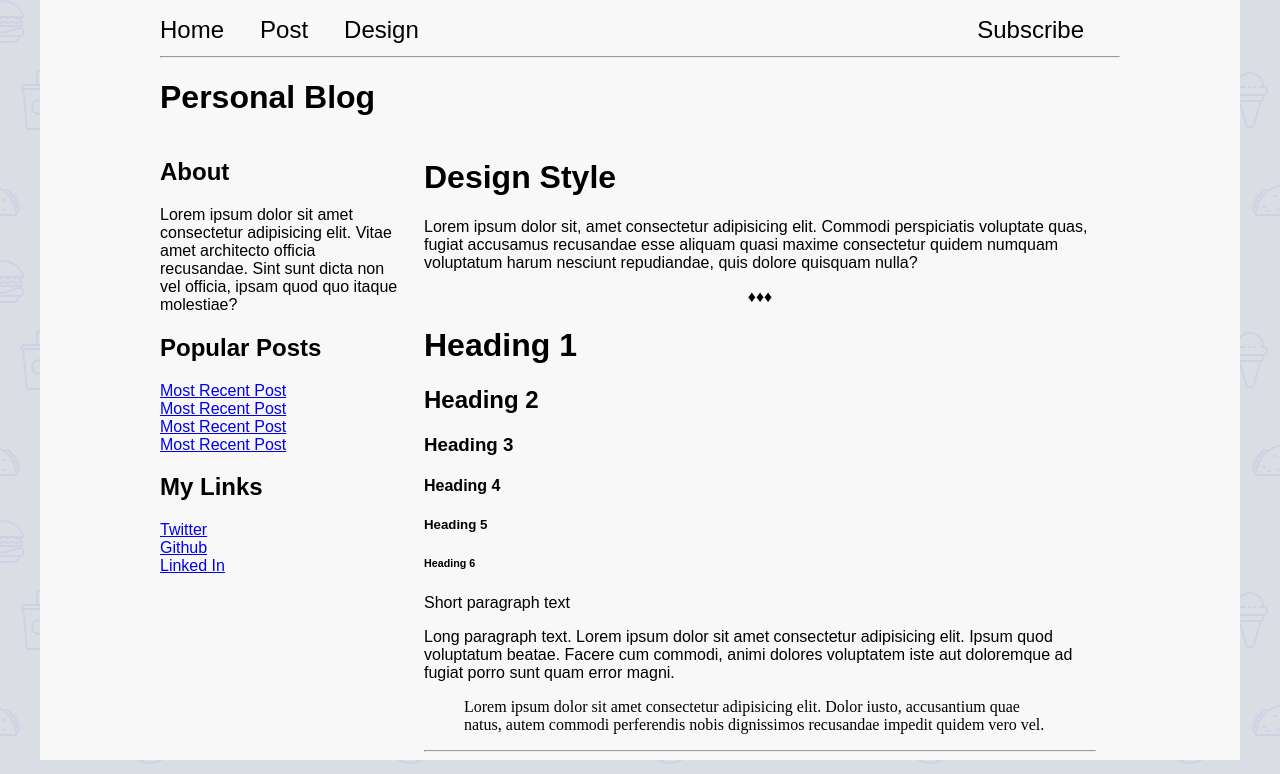
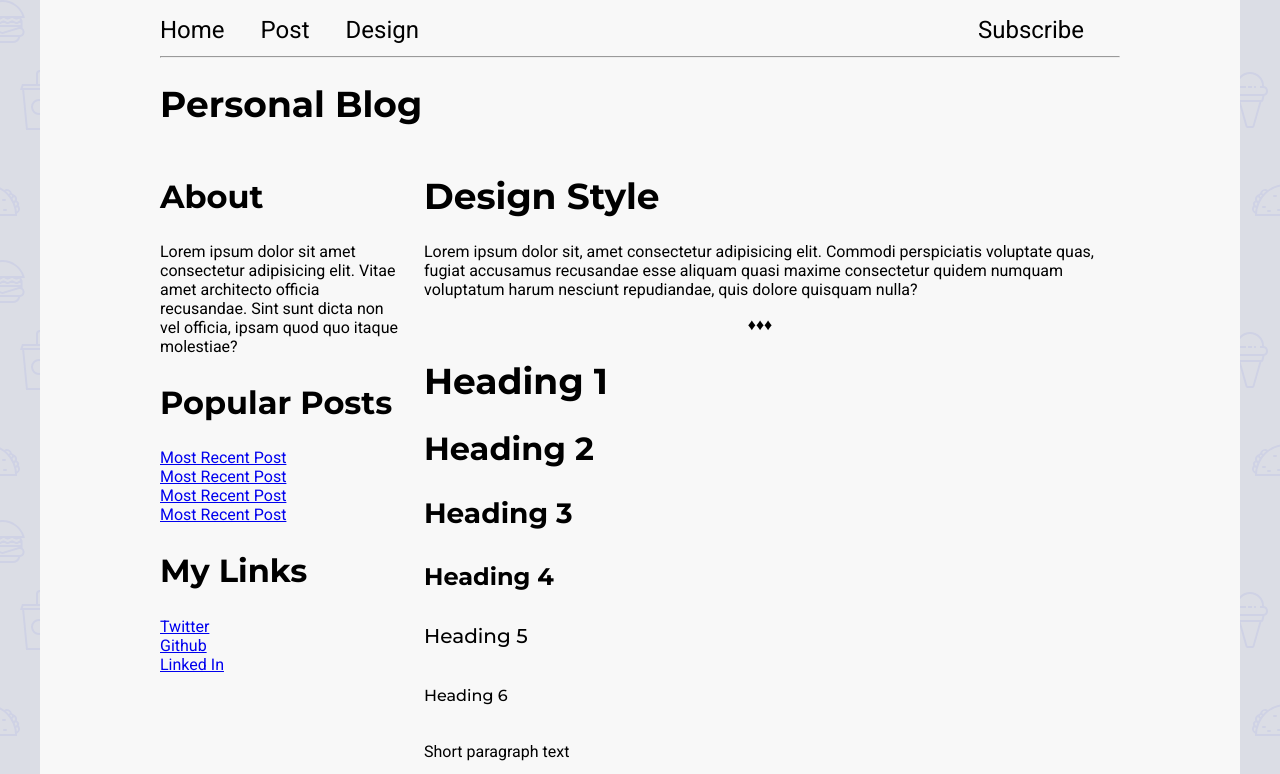
Before and after one commit to Coolfield/Udacity-FEND-Personal-Blog, a plain HTML site: page src/design.html in a window 1280 px wide. Shown: the top 774 px of the page. Drawn offline with Linux system fonts and the light colour scheme.

Commit message:
Add custom fonts

```diff
--- a/src/styles/main.css
+++ b/src/styles/main.css
@@ -1,3 +1,8 @@
+/* ----------------------
+        Imports
+------------------------- */
+@import url('https://fonts.googleapis.com/css2?family=Montserrat:wght@500;700&family=Roboto:ital,wght@0,400;0,700;1,400&display=swap');
+
 /*
 ----------
 Body
@@ -24,27 +29,47 @@ h1, h2, h3, h4, h5, h6, p, a {
 }
 
 h1 {
-
+  font-size: 2.25em;
+  font-family: 'Montserrat', sans-serif;
+  font-weight: 700;
 }
 
 h2 {
-
+  font-size: 2em;
+  font-family: 'Montserrat', sans-serif;
+  font-weight: 700;
 }
 
 h3 {
-
+  font-size: 1.75em;
+  font-family: 'Montserrat', sans-serif;
+  font-weight: 700;
 }
 
 h4 {
-
+  font-size: 1.5em;
+  font-family: 'Montserrat', sans-serif;
 }
 
 h5 {
-
+  font-size: 1.25em;
+  font-family: 'Montserrat', sans-serif;
+  font-weight: 500;
 }
 
 h6 {
+  font-size: 1em;
+  font-family: 'Montserrat', sans-serif;
+  font-weight: 500;
+}
 
+p, a {
+  font-family: 'Roboto', sans-serif;
+}
+
+blockquote {
+  font-family: 'Roboto', sans-serif;
+  font-style: italic;
 }
 
 footer {
```
